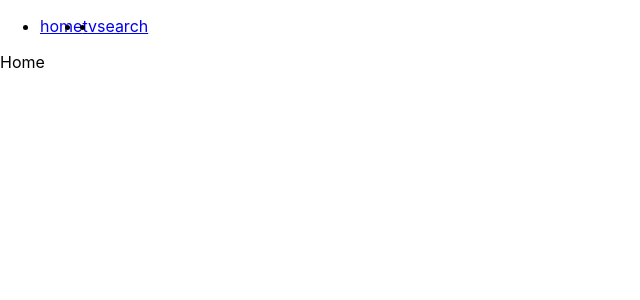
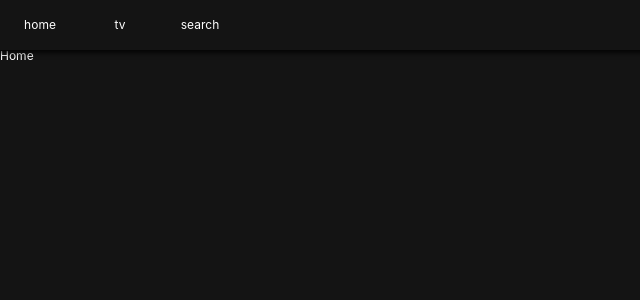
Before and after one commit to ingong/MovieApp__React, a React (Create React App) app in the folder nomflix/: page / in a window 1280 px wide. Shown: the top 300 px of the page, without its empty margins (0-640 px from the left). Built offline with nearby package versions, Linux system fonts and the light colour scheme.

Commit message:
Add: GlobalStyles

```diff
--- a/nomflix/src/Components/App.js
+++ b/nomflix/src/Components/App.js
@@ -1,10 +1,13 @@
 import React, { Component } from "react";
 import Router from "./Router";
+import GlobalStyles from "../Components/GlobalStyles";
+
 export default class App extends Component {
   render() {
     return (
       <>
         <Router />
+        <GlobalStyles />
       </>
     );
   }
--- /dev/null
+++ b/nomflix/src/Components/GlobalStyles.js
@@ -0,0 +1,22 @@
+import { createGlobalStyle } from "styled-components";
+import reset from "styled-reset";
+
+const globalStyles = createGlobalStyle`
+    ${reset};
+    a{
+        text-decoration: none;
+        color: inherit;
+    }
+    *{
+        box-sizing: border-box;
+    }
+    body{
+        font-family:-apple-system, BlinkMacSystemFont, 'Segoe UI', Roboto, Oxygen, Ubuntu, Cantarell, 'Open Sans', 'Helvetica Neue', sans-serif;
+        font-size:12px;
+        background-color:rgba(20, 20, 20, 1);
+        color:white;
+        padding-top:50px;
+    }
+`;
+
+export default globalStyles;
--- a/nomflix/src/Components/Header.js
+++ b/nomflix/src/Components/Header.js
@@ -1,18 +1,36 @@
-import React from "react";
 import styled from "styled-components";
 import { Link } from "react-router-dom";
 
-const Header = styled.header``;
+const Header = styled.header`
+  color: white;
+  position: fixed;
+  top: 0;
+  left: 0;
+  width: 100%;
+  height: 50px;
+  display: flex;
+  align-items: center;
+  background-color: rgba(20, 20, 20, 0.8);
+  z-index: 10;
+  box-shadow: 0px 1px 5px 2px rgba(0, 0, 0, 0.8);
+`;
 
 const List = styled.ul`
   display: flex;
-  &:hover {
-    background-color: blue;
-  }
 `;
 
-const Item = styled.li``;
-const SLink = styled(Link)``;
+const Item = styled.li`
+  width: 80px;
+  height: 50px;
+  text-align: center;
+`;
+
+const SLink = styled(Link)`
+  height: 50px;
+  display: flex;
+  align-items: center;
+  justify-content: center;
+`;
 
 export default () => {
   return (
```
